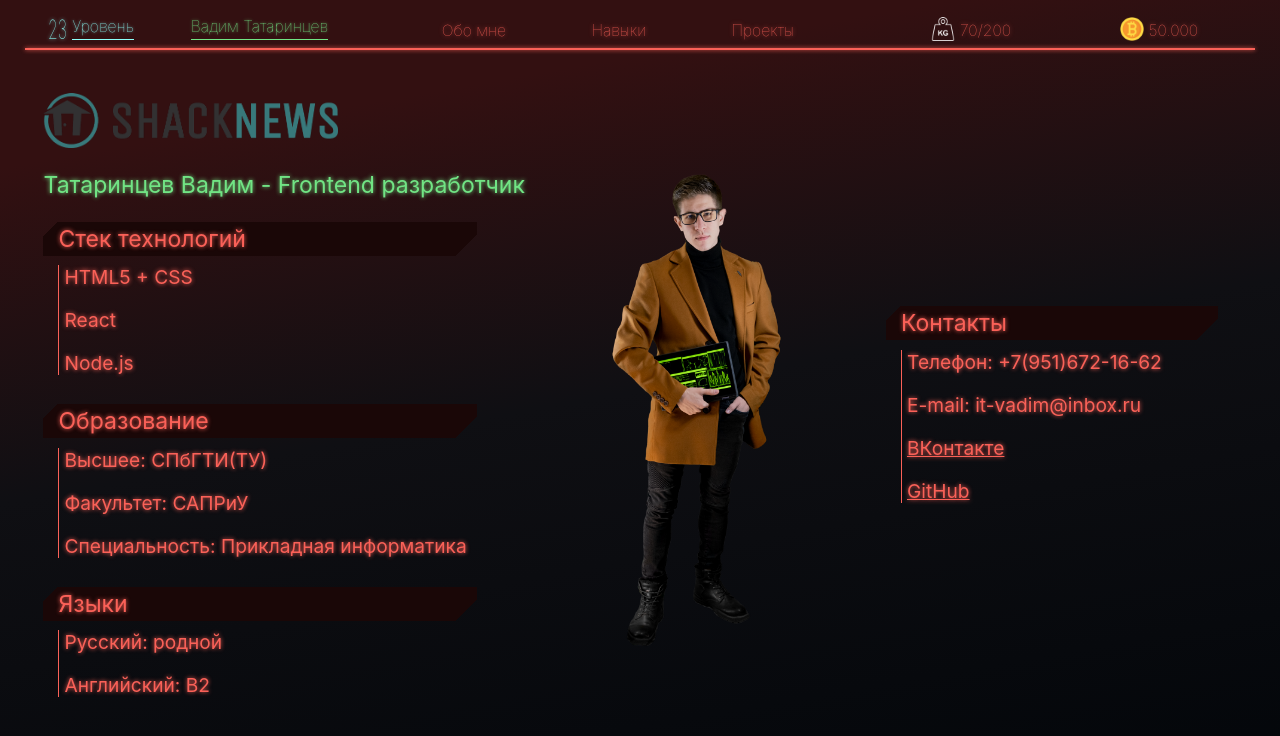
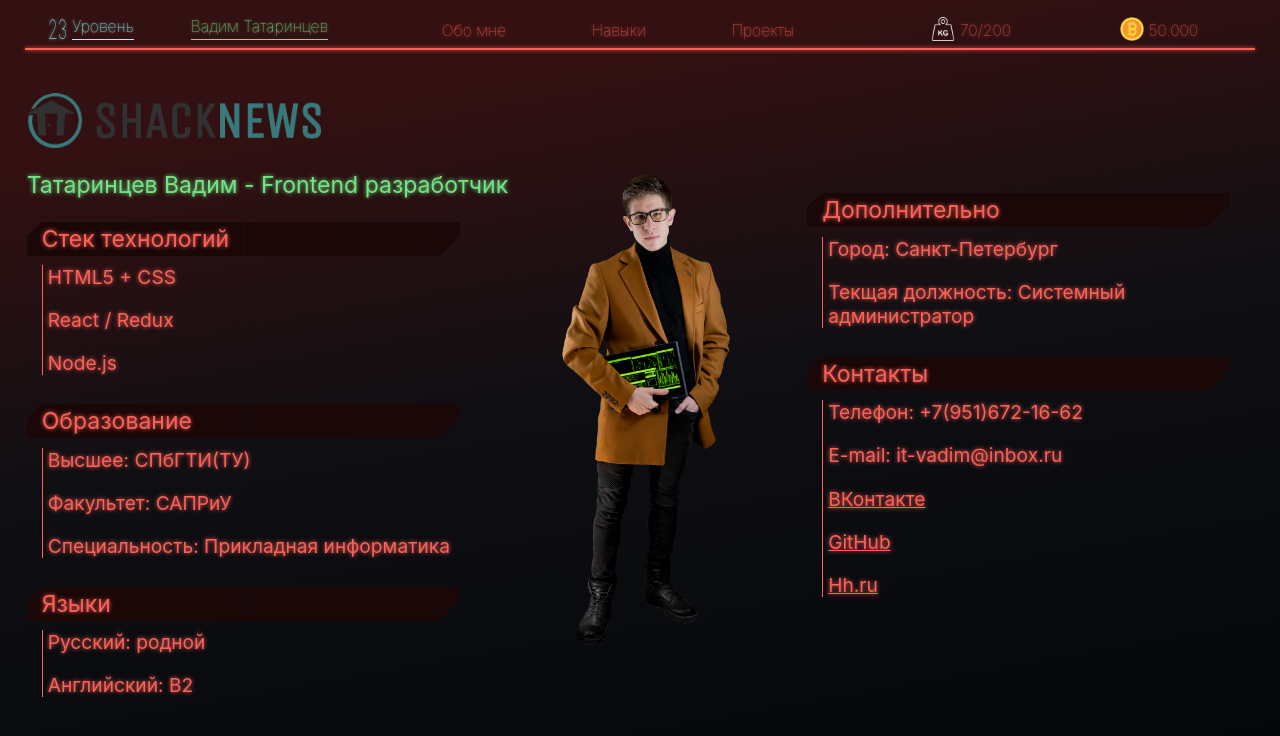
Before and after one commit to VadosLight/Cyberpunk-resume, a React (Create React App) app: page / in a window 1280 px wide. Shown: the top 736 px of the page. Built offline with nearby package versions, Linux system fonts and the light colour scheme.

Commit message:
some changes

```diff
--- a/src/App.js
+++ b/src/App.js
@@ -3,7 +3,7 @@ import { Route, Switch, useLocation } from "react-router-dom";
 
 import React from "react";
 import Header from "./Menu/Header";
-import { myAnimation } from "./scripts/animation";
+import MyAnimation from "./scripts/MyAnimation";
 import "./App.css";
 
 import { About } from "./pages/About";
@@ -29,16 +29,13 @@ function App() {
 
   return (
     <>
-      <myAnimation/>
+      <MyAnimation />
+      <Header />
 
-      <Header />
       <main className="container">
         {transitions.map(({ item, props, key }) => (
           <animated.div key={key} style={props}>
-            <div
-              className="switch"
-              // style={{ position: "absolute", width: "100%" }}
-            >
+            <div className="switch">
               <Switch location={item}>
                 <Route exact path="/" component={About} />
                 <Route exact path="/projects" component={Projects} />
--- a/src/pages/About.css
+++ b/src/pages/About.css
@@ -24,6 +24,7 @@ a {
 
   img.about__second-third {
     width: 80%;
+    margin-bottom: 40px;
   }
 
   .about__last-third {
--- a/src/pages/About.jsx
+++ b/src/pages/About.jsx
@@ -11,13 +11,15 @@ function About() {
           src={shackNewsLogo}
           alt="shack-news-logo"
         />
-        <p className="about__first-third__my-name">Татаринцев Вадим - Frontend разработчик</p>
+        <p className="about__first-third__my-name">
+          Татаринцев Вадим - Frontend разработчик
+        </p>
         {/* --------------------------------------------------------- */}
         <div className="content-block">
           <div className="content-block__header">Стек технологий</div>
           <div className="content-block__content">
             <p>HTML5 + CSS</p>
-            <p>React</p>
+            <p>React / Redux</p>
             <p>Node.js</p>
           </div>
         </div>
@@ -46,12 +48,31 @@ function About() {
       {/* --------------------------------------------------------- */}
       <div className="about__last-third">
         <div className="content-block">
+          <div className="content-block__header">Дополнительно</div>
+          <div className="content-block__content">
+            <p>Город: Санкт-Петербург</p>
+
+            <p>Текщая должность: Системный администратор</p>
+
+          </div>
+        </div>
+
+        <div className="content-block">
           <div className="content-block__header">Контакты</div>
           <div className="content-block__content">
             <p>Телефон: +7(951)672-16-62</p>
             <p>E-mail: it-vadim@inbox.ru</p>
-            <p><a href="https://vk.com/vados_light">ВКонтакте</a></p>
-            <a href="https://github.com/VadosLight">GitHub</a>
+            <p>
+              <a href="https://vk.com/vados_light">ВКонтакте</a>
+            </p>
+            <p>
+              <a href="https://github.com/VadosLight">GitHub</a>
+            </p>
+            <p>
+              <a href="https://spb.hh.ru/resume/5dc4b590ff0882f0450039ed1f6d77384f5338">
+                Hh.ru
+              </a>
+            </p>
           </div>
         </div>
       </div>
--- /dev/null
+++ b/src/scripts/MyAnimation.css
@@ -0,0 +1,21 @@
+.marquee {
+  display: block;
+  overflow: hidden;
+  /*This control the width of the container itself, it HAS to be the lenght of the text itself or more  or it will be cutted*/
+  width: 100vh;
+  /*The height of the line is acutally the width as the element will get rotated*/
+  height: 5px;
+  line-height: 5px;
+
+  /* -webkit-transform: rotate(-90deg) translateY(-100%) translateX(0%);
+  -moz-transform: rotate(-90deg) translateY(-100%) translateX(0%);
+  -o-transform: rotate(-90deg) translateY(-100%) translateX(0%); */
+  transform: rotate(90deg) translateY(-100%) translateX(0%);
+
+  position: fixed;
+  top: 100%;
+  left: 110px;
+
+  /*You need to change this to position the marquee*/
+  margin-left: 35px;
+}
```
Also changed, not shown: src/scripts/MyAnimation.js (renamed from src/scripts/animation.js, +11 -0 lines).
